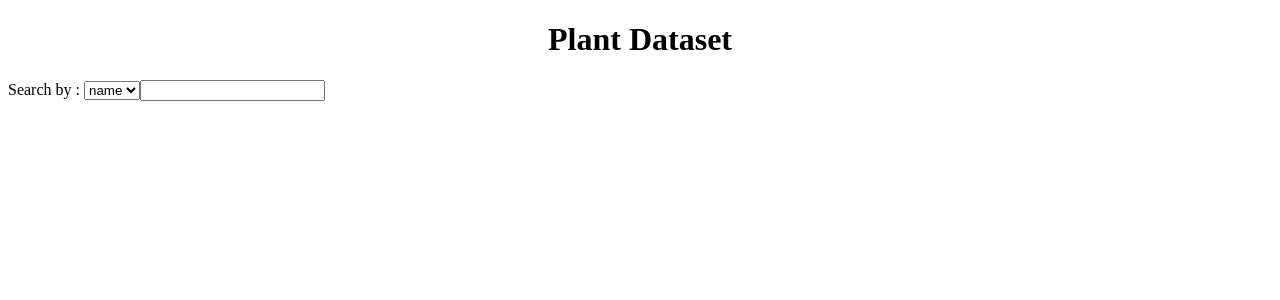
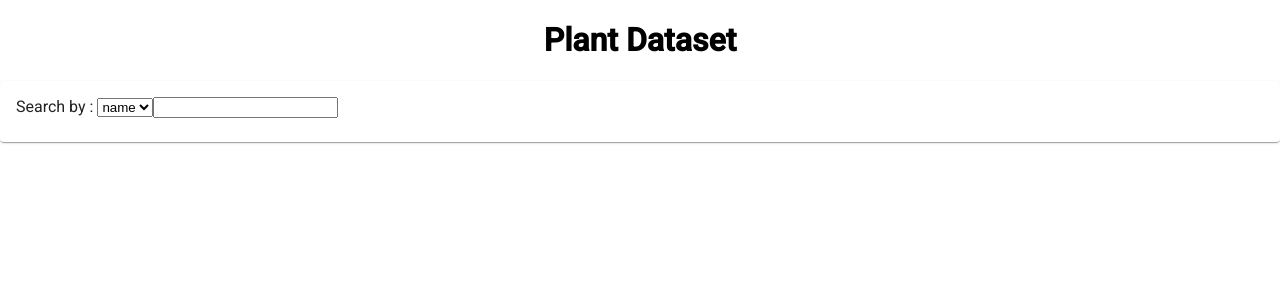
Before and after one commit to monicagg/learn-practice, an Angular app in the folder angular/plant-dataset/: page / in a window 1280 px wide. Shown: the top 300 px of the page. Built offline with nearby package versions, Linux system fonts and the light colour scheme.

Commit message:
Add Angular Material, change list in mat-list

```diff
--- a/angular/plant-dataset/angular.json
+++ b/angular/plant-dataset/angular.json
@@ -23,6 +23,7 @@
               "src/assets"
             ],
             "styles": [
+              "./node_modules/@angular/material/prebuilt-themes/indigo-pink.css",
               "src/styles.css"
             ],
             "scripts": []
@@ -72,6 +73,7 @@
             "tsConfig": "src/tsconfig.spec.json",
             "karmaConfig": "src/karma.conf.js",
             "styles": [
+              "./node_modules/@angular/material/prebuilt-themes/indigo-pink.css",
               "src/styles.css"
             ],
             "scripts": [],
--- a/angular/plant-dataset/package.json
+++ b/angular/plant-dataset/package.json
@@ -12,15 +12,18 @@
   "private": true,
   "dependencies": {
     "@angular/animations": "^6.1.0",
+    "@angular/cdk": "~7.0.2",
     "@angular/common": "^6.1.0",
     "@angular/compiler": "^6.1.0",
     "@angular/core": "^6.1.0",
     "@angular/forms": "^6.1.0",
     "@angular/http": "^6.1.0",
+    "@angular/material": "^7.0.2",
     "@angular/platform-browser": "^6.1.0",
     "@angular/platform-browser-dynamic": "^6.1.0",
     "@angular/router": "^6.1.0",
     "core-js": "^2.5.4",
+    "hammerjs": "^2.0.8",
     "rxjs": "~6.2.0",
     "zone.js": "~0.8.26"
   },
--- a/angular/plant-dataset/src/app/plantlist/plantlist.component.css
+++ b/angular/plant-dataset/src/app/plantlist/plantlist.component.css
@@ -2,7 +2,7 @@
   font-size: larger;
 }
 
-.dataset li:hover{
+.mat-list-item div:hover{
   font-style: italic;
   font-size: larger;
 }
--- a/angular/plant-dataset/src/app/plantlist/plantlist.component.html
+++ b/angular/plant-dataset/src/app/plantlist/plantlist.component.html
@@ -1,3 +1,4 @@
+<mat-card>
 <div>
   <label>Search by : </label>
   <select [(ngModel)]="searchBy" placeholder="searchBy">
@@ -6,12 +7,12 @@
   <input #searchBox id="search-box" (keyup)="search(searchBox.value)"/>
 </div>
 
-<ul class="dataset">
-  <li *ngFor="let plantset of datasets$ | async "
+<mat-list>
+  <mat-list-item *ngFor="let plantset of datasets$ | async "
     [class.selected]="plantset === selectedDataset"
     (click)="onSelect(plantset)">
-    <span class="badge">{{plantset.nrImgs}}</span> images in {{plantset.name}}
-  </li>
-</ul>
-
+    <div><span class="badge">{{plantset.nrImgs}}</span> images in {{plantset.name}}</div>
+  </mat-list-item>
+</mat-list>
+</mat-card>
 <app-plants [plantDataset]="selectedDataset"></app-plants>
--- a/angular/plant-dataset/src/app/plantlist/plantlist.component.ts
+++ b/angular/plant-dataset/src/app/plantlist/plantlist.component.ts
@@ -1,4 +1,5 @@
 import { Component, OnInit, Input } from '@angular/core';
+
 import { Observable, Subject } from 'rxjs';
 
 import {
--- a/angular/plant-dataset/src/app/plants/plants.component.html
+++ b/angular/plant-dataset/src/app/plants/plants.component.html
@@ -1,8 +1,12 @@
-<div *ngIf="plantDataset">
-	<h2>{{plantDataset.name | titlecase }} Details</h2>
-	<div><span>name: </span>{{plantDataset.name}}</div>
-	<div><span>organ: </span>{{plantDataset.organ}}</div>
-	<div><span>number images: </span>{{plantDataset.nrImgs}}</div>
-	<div><span>groundtruth: </span>{{plantDataset.groundtruth}}</div>
-	<div><span>website: </span>{{plantDataset.homeLink}}</div>
-</div>
+<mat-card *ngIf="plantDataset">
+	<mat-card-title>{{plantDataset.name | titlecase }} Details</mat-card-title>
+	<mat-card-content>
+		<div><span>name: </span>{{plantDataset.name}}</div>
+		<div><span>organ: </span>{{plantDataset.organ}}</div>
+		<div><span>number images: </span>{{plantDataset.nrImgs}}</div>
+		<div><span>groundtruth: </span>{{plantDataset.groundtruth}}</div>
+		<div><span>website: </span>{{plantDataset.homeLink}}</div>
+	</mat-card-content>
+
+<mat-card-actions><button mat-button color="primary">Edit</button></mat-card-actions>
+</mat-card>
--- a/angular/plant-dataset/src/index.html
+++ b/angular/plant-dataset/src/index.html
@@ -7,6 +7,8 @@
 
   <meta name="viewport" content="width=device-width, initial-scale=1">
   <link rel="icon" type="image/x-icon" href="favicon.ico">
+  <link href="https://fonts.googleapis.com/css?family=Roboto:300,400,500" rel="stylesheet">
+  <link href="https://fonts.googleapis.com/icon?family=Material+Icons" rel="stylesheet">
 </head>
 <body>
   <app-root></app-root>
--- a/angular/plant-dataset/src/main.ts
+++ b/angular/plant-dataset/src/main.ts
@@ -1,3 +1,4 @@
+import 'hammerjs';
 import { enableProdMode } from '@angular/core';
 import { platformBrowserDynamic } from '@angular/platform-browser-dynamic';
 
--- a/angular/plant-dataset/src/styles.css
+++ b/angular/plant-dataset/src/styles.css
@@ -1 +1,4 @@
 /* You can add global styles to this file, and also import other style files */
+
+html, body { height: 100%; }
+body { margin: 0; font-family: Roboto, "Helvetica Neue", sans-serif; }
```
Also changed, not shown: angular/plant-dataset/src/app/app.module.ts (+9 -1 lines), 1 other file (tests, documents, lock files or other folders).
